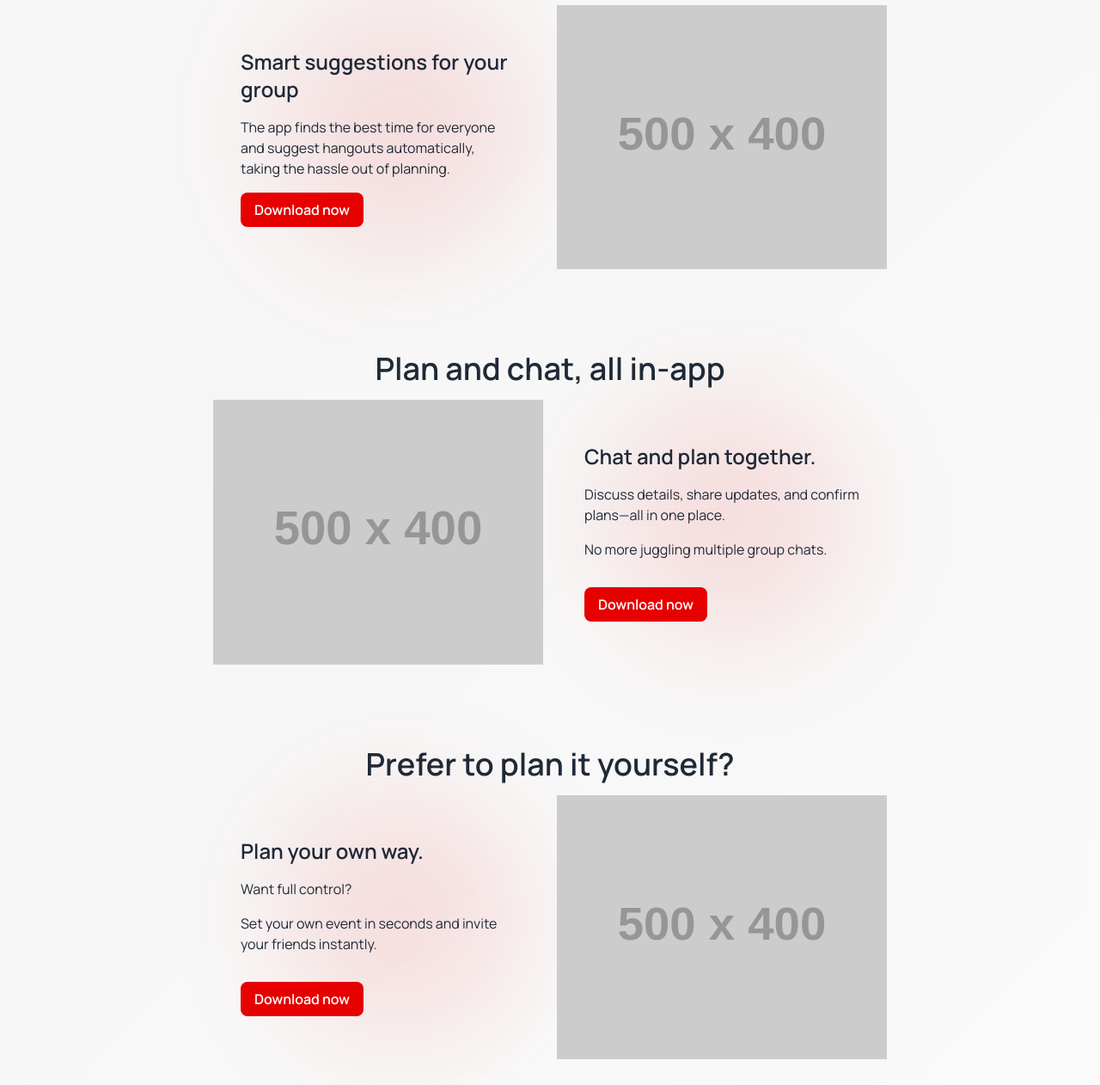
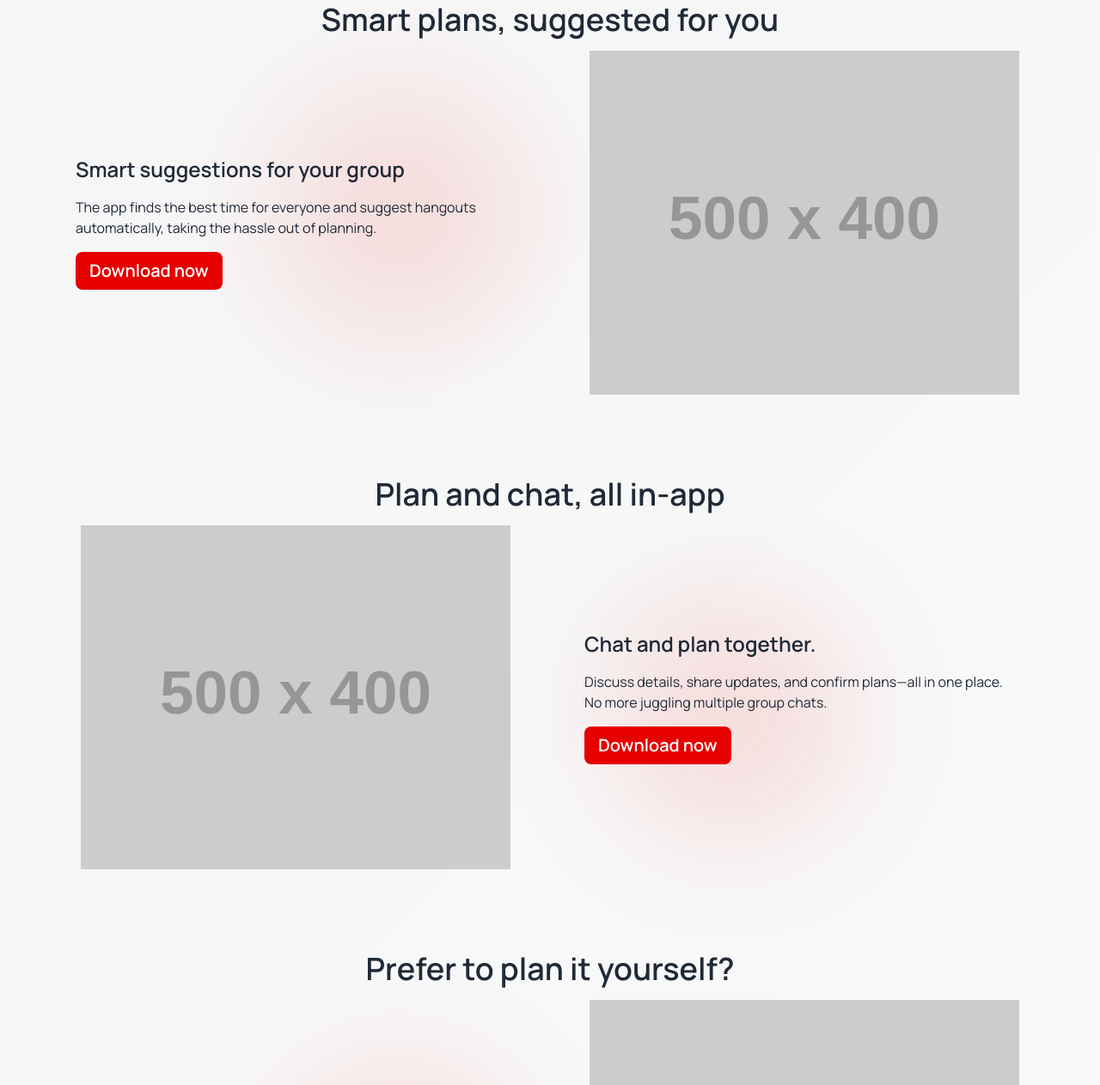
Before and after one commit to KurozaApp/kuroza-website, a plain HTML site: page index.html in a window 1280 px wide. Shown: the part 1538-2800 px from the top of the page at 86% size. Drawn offline with nearby package versions, Linux system fonts and the light colour scheme; placeholder pictures from the web are drawn by us.

Commit message:
Update features & hero

```diff
--- a/index.html
+++ b/index.html
@@ -76,7 +76,7 @@
                 </svg>
             </a>
         </div>
-        <div style="width:400px !important; height:500px !important;">
+        <div class="w-full h-full flex items-center justify-center">
             <img src="https://placehold.co/400x500" alt="preview of Kuroza app on phone">
         </div>
     </section>
@@ -85,7 +85,7 @@
     <!-- Features Section -->
     <section id="features"
         class="px-4 sm:px-6 py-12 sm:py-16 md:py-20 bg-white/50 backdrop-blur-sm border-y border-gray-200">
-        <div class="max-w-7xl mx-auto">
+        <div class="max-w-7xl mx-auto md:px-8">
             <div class="text-center mb-12 sm:mb-16">
                 <h2
                     class="text-3xl sm:text-4xl md:text-5xl font-bold mb-4 sm:mb-6 text-gray-800 flex flex-col sm:flex-row items-center gap-2 sm:gap-4 justify-center">
@@ -122,25 +122,28 @@
                 <!-- Feature 1 -->
                 <div>
                     <div class="text-2xl md:text-4xl text-center font-semibold mb-4">Tell Kuroza when you're free</div>
-                    <div class="flex gap-4 flex-col-reverse md:flex-row-reverse items-center justify-center">
-                        <div class="px-8 md:max-w-[30vw]">
+                    <!-- flex gap-4 flex-col-reverse md:flex-row-reverse items-center justify-evenly -->
+                    <div class="grid gap-4 md:grid-cols-2 items-center">
+                        <div class="px-8">
                             <div class="text-lg md:text-2xl font-semibold mb-4">
                                 One tap to share when you're free.
                             </div>
                             <div>
                                 <ul>
-                                    <li class="mb-4">Block out your schedule once, and let the app handle the rest.</li>
-                                    <li class="mb-4">No more endless "when are you free?" texts.</li>
+                                    <li class="">Block out your schedule once, and let the app handle the rest.</li>
+                                    <li class="">No more endless "when are you free?" texts.</li>
                                     <li class="text-center md:text-left">
                                         <a href="/#download"
-                                            class="mt-4 inline-block bg-kuroza-red text-white font-semibold px-4 py-2 rounded-lg hover:bg-kuroza-dark-red transition-colors duration-200">
+                                            class="mt-4 inline-block bg-kuroza-red text-white font-semibold px-4 py-2 rounded-lg hover:bg-kuroza-dark-red transition-colors duration-200 text-xl">
                                             Download now
                                         </a>
                                     </li>
                                 </ul>
                             </div>
                         </div>
-                        <div class="w-48 md:w-fit md:max-w-[30vw]"><img src="https://placehold.co/500x400"></div>
+                        <div class="order-first flex items-center justify-center">
+                            <img src="https://placehold.co/500x400">
+                        </div>
                     </div>
                 </div>
 
@@ -148,8 +151,8 @@
                 <div>
                     <div class="text-2xl md:text-4xl text-center font-semibold mb-4">Smart plans, suggested for you
                     </div>
-                    <div class="flex gap-4 flex-col-reverse md:flex-row items-center justify-center">
-                        <div class="px-8 md:max-w-[30vw]">
+                    <div class="grid gap-4 md:grid-cols-2 items-center">
+                        <div class="px-8">
                             <div class="text-lg md:text-2xl font-semibold mb-4">
                                 Smart suggestions for your group
                             </div>
@@ -158,126 +161,73 @@
                                 hassle out of planning.
                                 <div class="text-center md:text-left">
                                     <a href="/#download"
-                                        class="mt-4 inline-block bg-kuroza-red text-white font-semibold px-4 py-2 rounded-lg hover:bg-kuroza-dark-red transition-colors duration-200">
+                                        class="mt-4 inline-block bg-kuroza-red text-white font-semibold px-4 py-2 rounded-lg hover:bg-kuroza-dark-red transition-colors duration-200 text-xl">
                                         Download now
                                     </a>
                                 </div>
                             </div>
                         </div>
-                        <div class="w-48 md:w-fit md:max-w-[30vw]"><img src="https://placehold.co/500x400"></div>
+                        <div class="flex items-center justify-center"><img src="https://placehold.co/500x400"></div>
                     </div>
                 </div>
 
                 <!-- Feature 3 -->
                 <div>
                     <div class="text-2xl md:text-4xl text-center font-semibold mb-4">Plan and chat, all in-app</div>
-                    <div class="flex gap-4 flex-col-reverse md:flex-row-reverse items-center justify-center">
-                        <div class="px-8 md:max-w-[30vw]">
+                    <div class="grid gap-4 md:grid-cols-2 items-center">
+                        <div class="px-8">
                             <div class="text-lg md:text-2xl font-semibold mb-4">
                                 Chat and plan together.
                             </div>
                             <div class="">
                                 <ul>
-                                    <li class="mb-4">Discuss details, share updates, and confirm plans—all in one place.
+                                    <li class="">Discuss details, share updates, and confirm plans—all in one place.
                                     </li>
-                                    <li class="mb-4">No more juggling multiple group chats.</li>
+                                    <li class="">No more juggling multiple group chats.</li>
                                 </ul>
                                 <div class="text-center md:text-left">
                                     <a href="/#download"
-                                        class="mt-4 inline-block bg-kuroza-red text-white font-semibold px-4 py-2 rounded-lg hover:bg-kuroza-dark-red transition-colors duration-200">
+                                        class="mt-4 inline-block bg-kuroza-red text-white font-semibold px-4 py-2 rounded-lg hover:bg-kuroza-dark-red transition-colors duration-200 text-xl">
                                         Download now
                                     </a>
                                 </div>
                             </div>
                         </div>
-                        <div class="w-48 md:w-fit md:max-w-[30vw]"><img src="https://placehold.co/500x400"></div>
+                        <div class="order-first flex items-center justify-center">
+                            <img src="https://placehold.co/500x400">
+                        </div>
                     </div>
                 </div>
 
                 <!-- Feature 4 -->
                 <div>
                     <div class="text-2xl md:text-4xl text-center font-semibold mb-4">Prefer to plan it yourself?</div>
-                    <div class="flex gap-4 flex-col-reverse md:flex-row items-center justify-center">
-                        <div class="px-8 md:max-w-[30vw]">
+                    <div class="grid gap-4 md:grid-cols-2 items-center">
+                        <div class="px-8">
                             <div class="text-lg md:text-2xl font-semibold mb-4">
                                 Plan your own way.
                             </div>
                             <div class="">
                                 <ul>
-                                    <li class="mb-4">Want full control?
+                                    <li class="">Want full control?
                                     </li>
-                                    <li class="mb-4">Set your own event in seconds and invite your friends instantly.
+                                    <li class="">Set your own event in seconds and invite your friends instantly.
                                     </li>
                                 </ul>
                                 <div class="text-center md:text-left">
                                     <a href="/#download"
-                                        class="mt-4 inline-block bg-kuroza-red text-white font-semibold px-4 py-2 rounded-lg hover:bg-kuroza-dark-red transition-colors duration-200">
+                                        class="mt-4 inline-block bg-kuroza-red text-white font-semibold px-4 py-2 rounded-lg hover:bg-kuroza-dark-red transition-colors duration-200 text-xl">
                                         Download now
                                     </a>
                                 </div>
                             </div>
                         </div>
-                        <div class="w-48 md:w-fit md:max-w-[30vw]"><img src="https://placehold.co/500x400"></div>
+                        <div class="flex items-center justify-center"><img src="https://placehold.co/500x400"></div>
                     </div>
                 </div>
             </div>
         </div>
     </section>
-
-    <!-- How it Works Section -->
-    <!-- <section class="px-4 sm:px-6 py-12 sm:py-16 md:py-20">
-        <div class="max-w-6xl mx-auto text-center">
-            <h2
-                class="text-3xl sm:text-4xl md:text-5xl font-bold mb-4 sm:mb-6 text-gray-800 flex flex-col sm:flex-row items-center gap-2 sm:gap-4 justify-center">
-                <span>How</span>
-                <div class="flex items-center gap-2">
-                    <img src="/public/assets/Kuroza Icon.png" alt="Kuroza Logo"
-                        class="w-8 h-8 sm:w-10 sm:h-10 md:w-12 md:h-12 rounded-lg">
-                    <span>Kuroza Works</span>
-                </div>
-            </h2>
-            <p class="text-lg sm:text-xl text-gray-600 mb-12 sm:mb-16 max-w-2xl mx-auto px-2">
-                Three simple steps to perfect group planning
-            </p>
-
-            <div class="grid sm:grid-cols-2 lg:grid-cols-3 gap-8 sm:gap-12">
-                <div class="space-y-4 sm:space-y-6">
-                    <div
-                        class="w-16 h-16 sm:w-20 sm:h-20 bg-kuroza-red/20 border-2 border-kuroza-red rounded-full flex items-center justify-center mx-auto text-xl sm:text-2xl font-bold text-kuroza-red">
-                        1
-                    </div>
-                    <h3 class="text-xl sm:text-2xl font-bold text-gray-800">Share Availability</h3>
-                    <p class="text-gray-600 leading-relaxed text-sm sm:text-base px-2">
-                        Simply input when you are free. Kuroza syncs with you & your friend's calendars for effortless
-                        scheduling.
-                    </p>
-                </div>
-
-                <div class="space-y-4 sm:space-y-6">
-                    <div
-                        class="w-16 h-16 sm:w-20 sm:h-20 bg-kuroza-red/20 border-2 border-kuroza-red rounded-full flex items-center justify-center mx-auto text-xl sm:text-2xl font-bold text-kuroza-red">
-                        2
-                    </div>
-                    <h3 class="text-xl sm:text-2xl font-bold text-gray-800">AI Suggestions</h3>
-                    <p class="text-gray-600 leading-relaxed text-sm sm:text-base px-2">
-                        Our algorithm analyzes preferences and creates perfect event suggestions with optimal timing and
-                        locations.
-                    </p>
-                </div>
-
-                <div class="space-y-4 sm:space-y-6 sm:col-span-2 lg:col-span-1">
-                    <div
-                        class="w-16 h-16 sm:w-20 sm:h-20 bg-kuroza-red/20 border-2 border-kuroza-red rounded-full flex items-center justify-center mx-auto text-xl sm:text-2xl font-bold text-kuroza-red">
-                        3
-                    </div>
-                    <h3 class="text-xl sm:text-2xl font-bold text-gray-800">Plan & Meet</h3>
-                    <p class="text-gray-600 leading-relaxed text-sm sm:text-base px-2">
-                        Review suggestions, vote on favorites, and confirm your perfect group meetup. It's that simple!
-                    </p>
-                </div>
-            </div>
-        </div>
-    </section> -->
 
     <!-- CTA Section -->
     <section class="px-4 sm:px-6 py-12 sm:py-16 md:py-20 red-bg" id="download">
```
